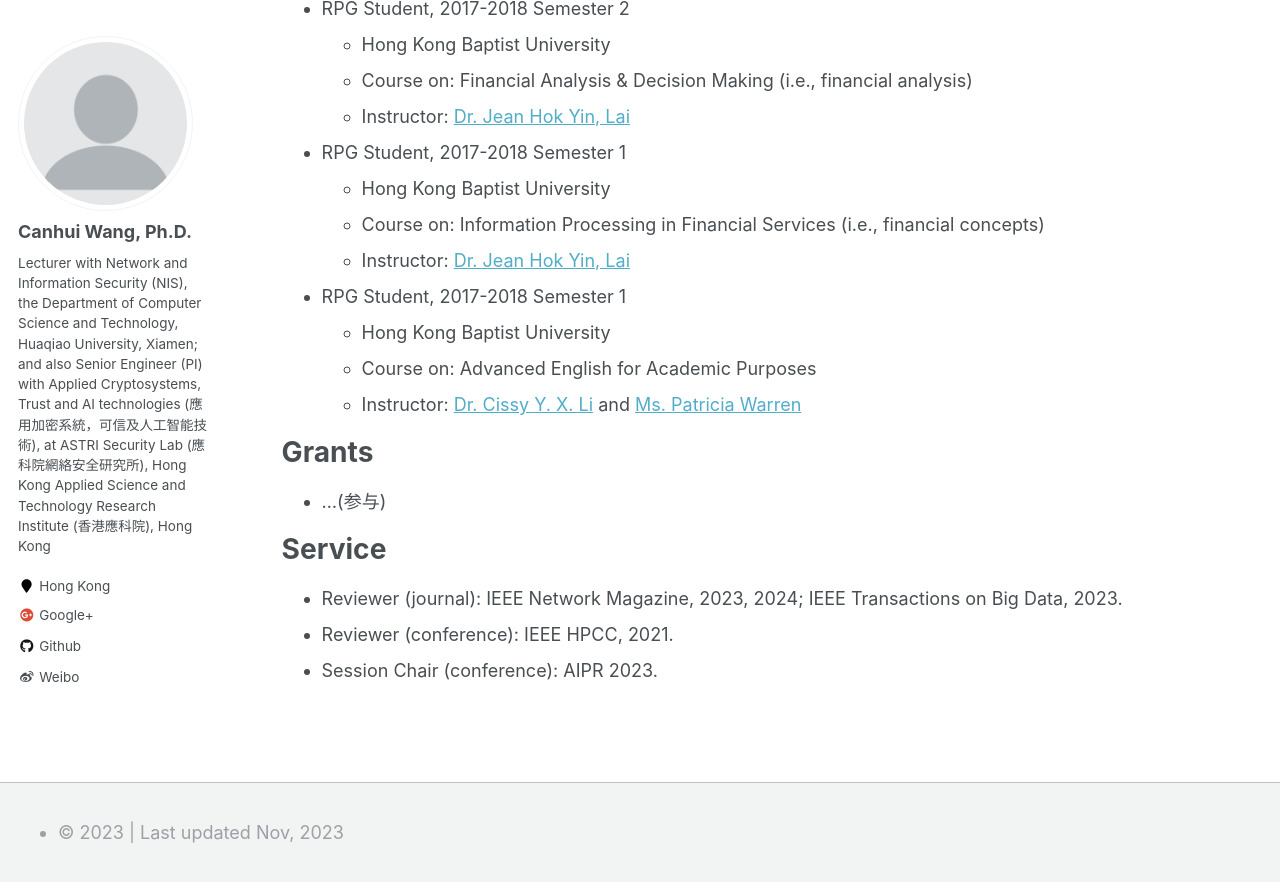
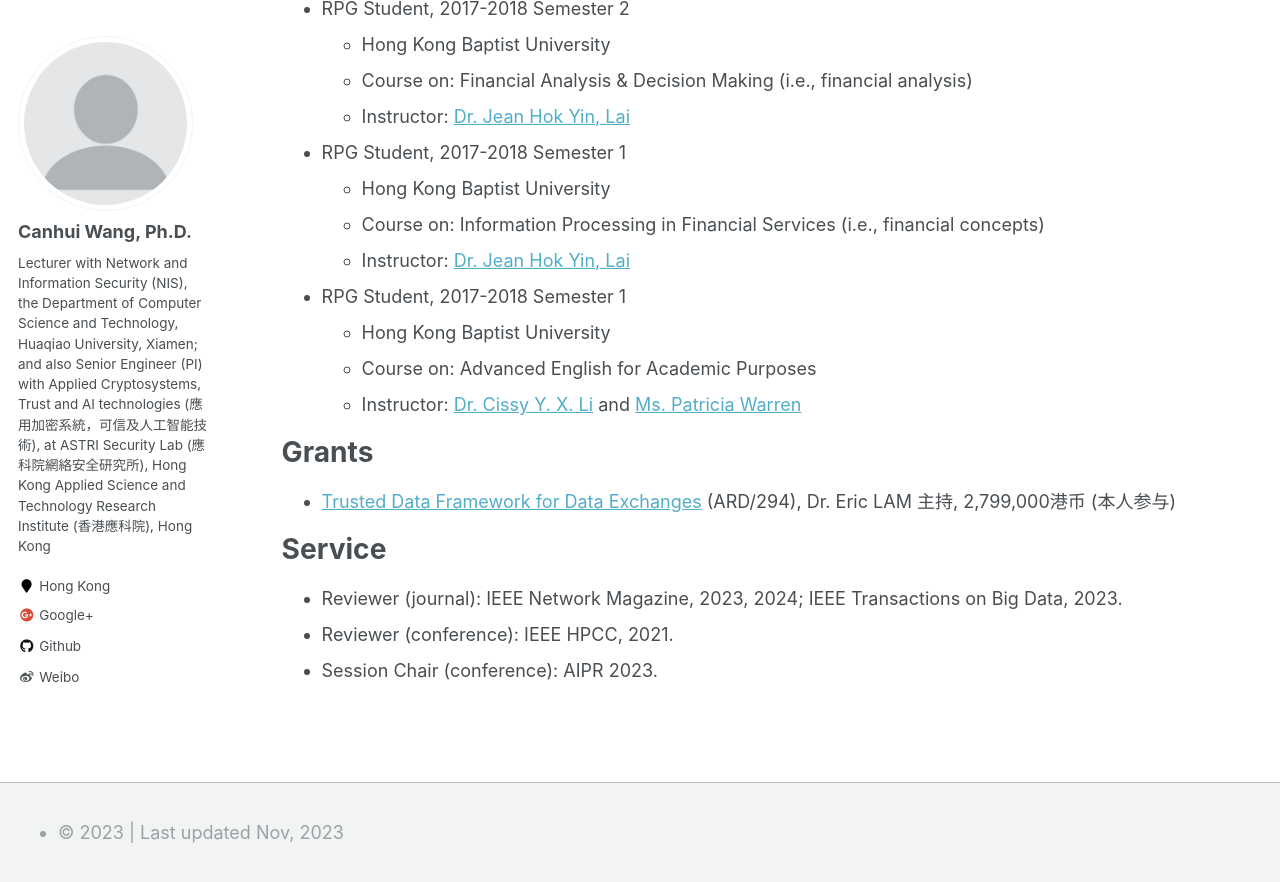
Before and after one commit to Canhui/canhui.github.io, a Jekyll site: the page built from _pages/cv.md, in a window 1280 px wide and 900 px high, scrolled down 3017 px. Shown: the top 882 px of the window. Built offline with Jekyll 4.4.1, drawn with Linux system fonts in a browser that asks for light colours.

Commit message:
Update cv.md

```diff
--- a/_pages/cv.md
+++ b/_pages/cv.md
@@ -142,7 +142,7 @@ Skills
 
 Grants
 ======
-* ...(参与)
+* [Trusted Data Framework for Data Exchanges](https://www.astri.org/rdprojects/trusted-data-framework-for-data-exchanges/) (ARD/294), Dr. Eric LAM 主持, 2,799,000港币 (本人参与)
 
 Service
 ======
```
